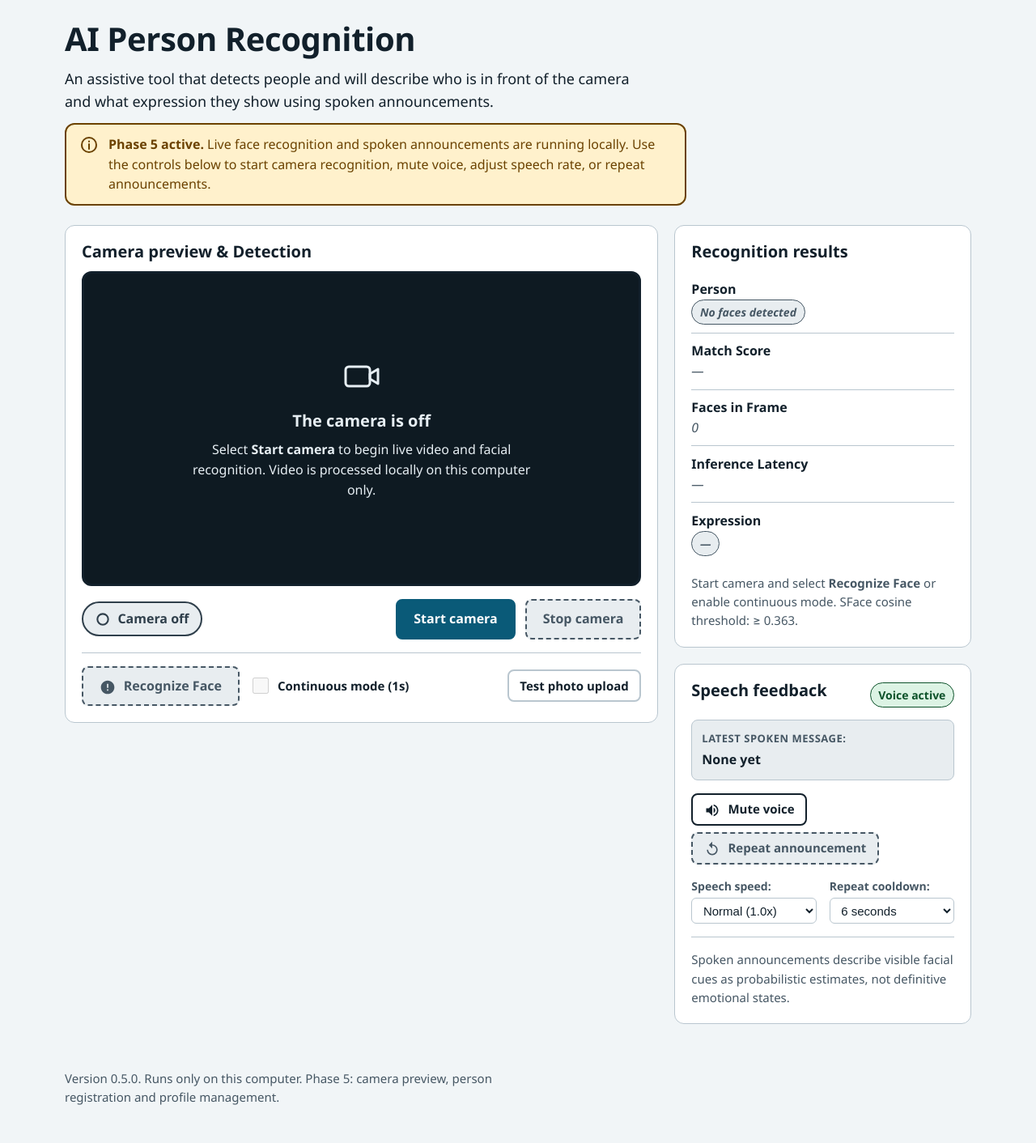
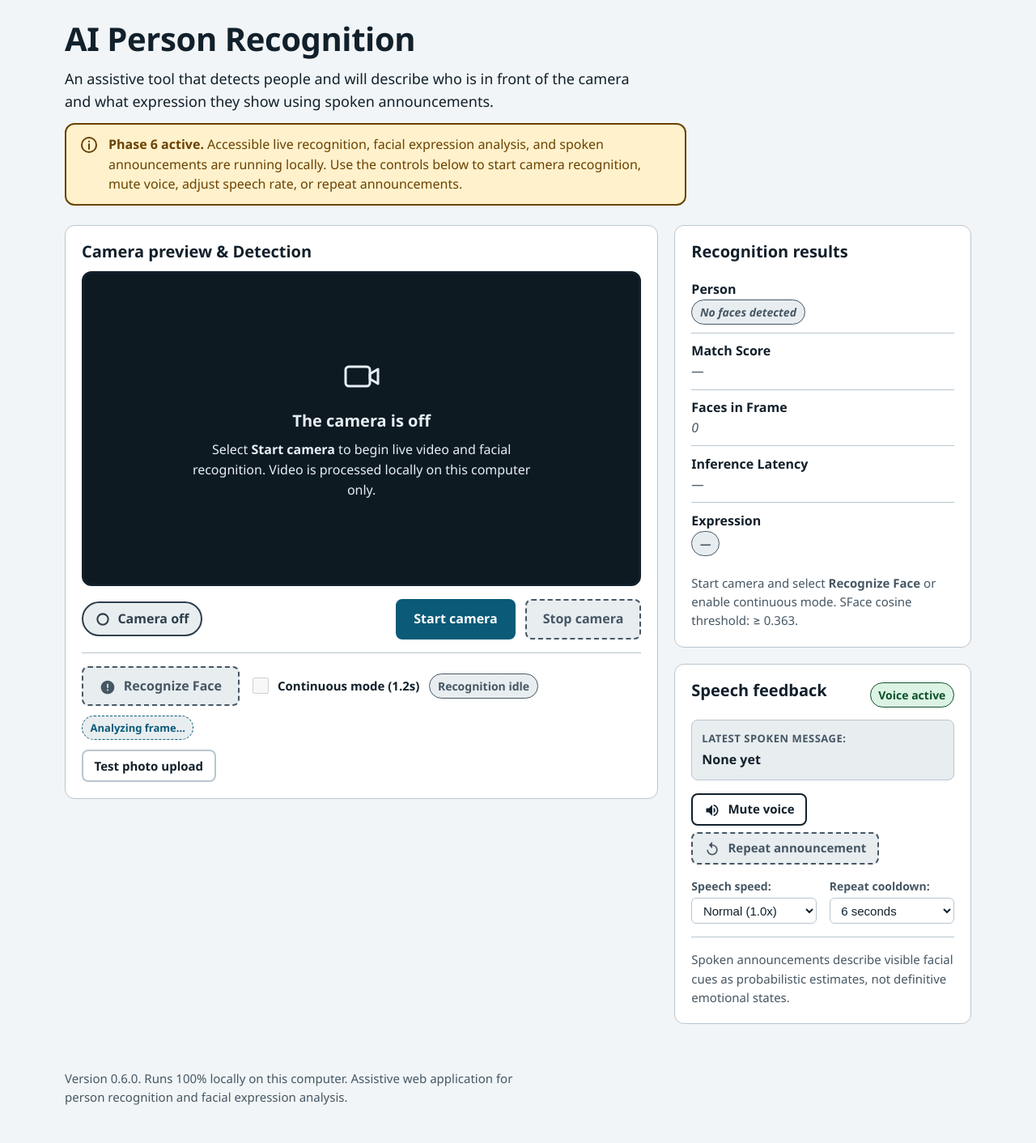
Before and after one commit to vachan18/ai-person-recognition, a Flask app: page / in a window 1280 px wide. Shown: the part 72-1484 px from the top of the page at 81% size. Run offline with Flask 3, Linux system fonts and the light colour scheme; some libraries are stand-ins or nearby versions.

Commit message:
Phase 6: UI/UX refinement, accessibility, multi-face breakdown, and reliability

```diff
--- a/app/config.py
+++ b/app/config.py
@@ -35,8 +35,8 @@ def _env_float(name: str, default: float) -> float:
 
 class Config:
     APP_NAME = "AI Person Recognition"
-    APP_VERSION = "0.5.0"
-    PHASE = 5
+    APP_VERSION = "0.6.0"
+    PHASE = 6
 
     # A missing SECRET_KEY must never fall back to a hardcoded value.
     SECRET_KEY = os.environ.get("SECRET_KEY") or secrets.token_hex(32)
--- a/app/routes/api.py
+++ b/app/routes/api.py
@@ -27,7 +27,7 @@ def _error_response(message: str, code: int = 400):
 
 @api_bp.get("/health")
 def health():
-    """Health check endpoint reporting system status and Phase 5 capabilities."""
+    """Health check endpoint reporting system status and Phase 6 capabilities."""
     return jsonify(
         {
             "status": "ok",
--- a/app/static/css/styles.css
+++ b/app/static/css/styles.css
@@ -609,6 +609,53 @@ main:focus { outline: none; }
 .badge--danger  { background: #fde6e6; color: #8a1818; }
 .badge--neutral { background: #e8edf0; color: #465764; }
 
+/* ---- Phase 6: Processing Indicator & Multi-Face Breakdown ---- */
+.processing-indicator {
+  display: inline-block;
+  padding: 0.25rem 0.6rem;
+  font-size: 0.8125rem;
+  font-weight: 700;
+  color: var(--primary);
+  background: var(--off-bg);
+  border: 1px dashed var(--primary);
+  border-radius: 999px;
+}
+
+.faces-detail-container {
+  margin-top: 1rem;
+  padding-top: 0.75rem;
+  border-top: 1px solid var(--line);
+}
+.faces-detail-heading {
+  font-size: 0.9375rem;
+  font-weight: 700;
+  margin: 0 0 0.5rem;
+  color: var(--ink);
+}
+.faces-detail-list {
+  display: flex;
+  flex-direction: column;
+  gap: 0.5rem;
+}
+.face-detail-card {
+  padding: 0.6rem 0.75rem;
+  background: var(--off-bg);
+  border: 1px solid var(--line);
+  border-radius: 0.375rem;
+  font-size: 0.875rem;
+  display: flex;
+  flex-wrap: wrap;
+  justify-content: space-between;
+  align-items: center;
+  gap: 0.5rem;
+}
+.face-detail-card__identity {
+  font-weight: 700;
+}
+.face-detail-card__expression {
+  color: var(--muted);
+}
+
 /* ---- Phase 5: Speech Feedback Card ---- */
 .speech-card__header {
   display: flex;
--- a/app/static/js/recognition.js
+++ b/app/static/js/recognition.js
@@ -22,6 +22,12 @@
   const resultExpression = document.getElementById('result-expression');
   const announcement = document.getElementById('recognition-announcement');
 
+  // Phase 6 Status & Breakdown elements
+  const recognitionModeBadge = document.getElementById('recognition-mode-badge');
+  const processingIndicator = document.getElementById('processing-indicator');
+  const facesDetailContainer = document.getElementById('faces-detail-container');
+  const facesDetailList = document.getElementById('faces-detail-list');
+
   // Voice Feedback elements (Phase 5)
   const speechStatusBadge = document.getElementById('speech-status-badge');
   const latestAnnouncementText = document.getElementById('latest-announcement-text');
@@ -37,6 +43,8 @@
 
   // State variables
   let isProcessing = false;
+  let activeRequestId = 0;
+  let activeAbortController = null;
   let liveInterval = null;
   let isSpeechMuted = false;
   let lastSpokenMessage = '';
@@ -69,6 +77,8 @@
     if (resultFacesCount) resultFacesCount.textContent = '0';
     if (resultLatency) resultLatency.textContent = '—';
     if (resultExpression) resultExpression.innerHTML = '<span class="badge badge--neutral">—</span>';
+    if (facesDetailContainer) facesDetailContainer.hidden = true;
+    if (facesDetailList) facesDetailList.innerHTML = '';
     if (announcement) announcement.textContent = 'Ready for face recognition.';
     previousPeopleInScene = [];
   }
@@ -84,8 +94,16 @@
       resetResults();
       overlay.hidden = true;
       cancelSpeech();
+      if (recognitionModeBadge) {
+        recognitionModeBadge.className = 'badge badge--neutral';
+        recognitionModeBadge.textContent = 'Camera off';
+      }
     } else {
       overlay.hidden = false;
+      if (recognitionModeBadge && !liveToggle.checked) {
+        recognitionModeBadge.className = 'badge badge--neutral';
+        recognitionModeBadge.textContent = 'Recognition idle';
+      }
     }
   }
 
@@ -334,6 +352,8 @@
       if (resultPerson) resultPerson.innerHTML = '<span class="badge badge--neutral">No faces detected</span>';
       if (resultSimilarity) resultSimilarity.textContent = '—';
       if (resultExpression) resultExpression.innerHTML = '<span class="badge badge--neutral">—</span>';
+      if (facesDetailContainer) facesDetailContainer.hidden = true;
+      if (facesDetailList) facesDetailList.innerHTML = '';
       processSpeechPolicy(data);
       return;
     }
@@ -382,24 +402,86 @@
       resultPerson.innerHTML = personHtml;
     }
 
+    // Phase 6: Multi-face detailed breakdown cards
+    if (facesDetailContainer && facesDetailList) {
+      facesDetailContainer.hidden = false;
+      facesDetailList.innerHTML = faces.map(function (face, idx) {
+        let statusBadge = '';
+        if (face.status === 'recognized') {
+          const sim = face.similarity ? ` (${(face.similarity * 100).toFixed(1)}%)` : '';
+          statusBadge = `<span class="badge badge--success">Recognized: ${face.name || 'Person'}${sim}</span>`;
+        } else if (face.status === 'uncertain') {
+          const sim = face.similarity ? ` (${(face.similarity * 100).toFixed(1)}%)` : '';
+          statusBadge = `<span class="badge badge--warning">Uncertain match${sim}</span>`;
+        } else {
+          statusBadge = `<span class="badge badge--danger">Unknown person</span>`;
+        }
+
+        let exprBadge = '';
+        if (face.expression && face.expression.status === 'classified' && face.expression.label) {
+          const exprName = face.expression.label.charAt(0).toUpperCase() + face.expression.label.slice(1);
+          const exprPct = (face.expression.confidence * 100).toFixed(0);
+          exprBadge = `<span class="badge badge--success">${exprName} (${exprPct}%)</span>`;
+        } else if (face.expression && face.expression.status === 'uncertain') {
+          exprBadge = `<span class="badge badge--warning">Expression uncertain</span>`;
+        } else {
+          exprBadge = `<span class="badge badge--neutral">Expression unclassified</span>`;
+        }
+
+        const box = face.box || {};
+        const boxLabel = box.width ? `<span class="text-muted" style="margin-left: 0.5rem; font-size: 0.8125rem;">${box.width}×${box.height}px</span>` : '';
+
+        return `<div class="face-detail-card">
+          <div class="face-detail-card__identity">
+            <span>Face #${idx + 1}: </span>
+            ${statusBadge}
+            ${boxLabel}
+          </div>
+          <div class="face-detail-card__expression">
+            ${exprBadge}
+          </div>
+        </div>`;
+      }).join('');
+    }
+
     // Dispatch announcement policy
     processSpeechPolicy(data);
   }
 
-  // Single-flight network request with backpressure
+  // Single-flight network request with backpressure and stale cancellation
   async function performRecognition(imageDataUrl, originalWidth, originalHeight) {
     if (isProcessing) return;
     isProcessing = true;
     recognizeBtn.disabled = true;
+
+    if (processingIndicator) {
+      processingIndicator.hidden = false;
+    }
+
+    // Abort previous in-flight request if any
+    if (activeAbortController) {
+      try {
+        activeAbortController.abort();
+      } catch (e) {}
+    }
+    const abortController = new AbortController();
+    activeAbortController = abortController;
+    const reqId = ++activeRequestId;
 
     try {
       const resp = await fetch('/api/recognize', {
         method: 'POST',
         headers: { 'Content-Type': 'application/json' },
         body: JSON.stringify({ image: imageDataUrl }),
+        signal: abortController.signal,
       });
 
       const data = await resp.json();
+
+      // Guard against stale response if another request was triggered
+      if (reqId !== activeRequestId) {
+        return;
+      }
 
       if (resp.status === 200 && data.status === 'ok') {
         updateResultsUI(data);
@@ -409,11 +491,21 @@
         if (announcement) announcement.textContent = `Error: ${errorMsg}`;
       }
     } catch (err) {
-      if (announcement) announcement.textContent = 'Network or server error during recognition.';
+      if (err.name === 'AbortError') {
+        return; // Normal cancellation
+      }
+      if (reqId === activeRequestId) {
+        if (announcement) announcement.textContent = 'Network or server error during recognition.';
+      }
     } finally {
-      isProcessing = false;
-      const isCameraOn = cameraStatus && cameraStatus.getAttribute('data-state') === 'on';
-      recognizeBtn.disabled = !isCameraOn;
+      if (reqId === activeRequestId) {
+        isProcessing = false;
+        if (processingIndicator) {
+          processingIndicator.hidden = true;
+        }
+        const isCameraOn = cameraStatus && cameraStatus.getAttribute('data-state') === 'on';
+        recognizeBtn.disabled = !isCameraOn;
+      }
     }
   }
 
@@ -428,6 +520,10 @@
 
   function startLiveRecognition() {
     if (liveInterval) clearInterval(liveInterval);
+    if (recognitionModeBadge) {
+      recognitionModeBadge.className = 'badge badge--success';
+      recognitionModeBadge.textContent = 'Continuous active (1.2s)';
+    }
     onRecognizeClick();
     // Controlled, measured 1200ms processing loop with single-flight backpressure
     liveInterval = setInterval(function () {
@@ -444,6 +540,22 @@
     if (liveInterval) {
       clearInterval(liveInterval);
       liveInterval = null;
+    }
+    if (activeAbortController) {
+      try {
+        activeAbortController.abort();
+      } catch (e) {}
+      activeAbortController = null;
+    }
+    activeRequestId++;
+    isProcessing = false;
+    if (processingIndicator) {
+      processingIndicator.hidden = true;
+    }
+    const isCameraOn = cameraStatus && cameraStatus.getAttribute('data-state') === 'on';
+    if (recognitionModeBadge) {
+      recognitionModeBadge.className = 'badge badge--neutral';
+      recognitionModeBadge.textContent = isCameraOn ? 'Recognition idle' : 'Camera off';
     }
     cancelSpeech();
   }
--- a/app/templates/base.html
+++ b/app/templates/base.html
@@ -28,7 +28,7 @@
   </main>
 
   <footer class="site-footer">
-    <p>Version {{ config.APP_VERSION }}. Runs only on this computer. Phase {{ config.PHASE }}: camera preview, person registration and profile management.</p>
+    <p>Version {{ config.APP_VERSION }}. Runs 100% locally on this computer. Assistive web application for person recognition and facial expression analysis.</p>
   </footer>
 
   {% block scripts %}{% endblock %}
--- a/app/templates/dashboard.html
+++ b/app/templates/dashboard.html
@@ -11,7 +11,7 @@
     </p>
     <p class="notice">
       <svg class="icon" viewBox="0 0 24 24" aria-hidden="true" focusable="false"><circle cx="12" cy="12" r="9" fill="none" stroke="currentColor" stroke-width="2"/><path d="M12 11v6M12 7.5v.5" stroke="currentColor" stroke-width="2" stroke-linecap="round"/></svg>
-      <span><strong>Phase 5 active.</strong> Live face recognition and spoken announcements are running locally. Use the controls below to start camera recognition, mute voice, adjust speech rate, or repeat announcements.</span>
+      <span><strong>Phase 6 active.</strong> Accessible live recognition, facial expression analysis, and spoken announcements are running locally. Use the controls below to start camera recognition, mute voice, adjust speech rate, or repeat announcements.</span>
     </p>
   </section>
 
@@ -56,8 +56,10 @@
           </button>
           <label class="toggle-control" for="live-recognition-toggle">
             <input type="checkbox" id="live-recognition-toggle" class="toggle-checkbox" disabled />
-            <span>Continuous mode (1s)</span>
+            <span>Continuous mode (1.2s)</span>
           </label>
+          <span id="recognition-mode-badge" class="badge badge--neutral">Recognition idle</span>
+          <span id="processing-indicator" class="processing-indicator" hidden role="status" aria-live="polite">Analyzing frame...</span>
         </div>
 
         <div class="recognition-bar__upload">
@@ -97,6 +99,13 @@
             <dd id="result-expression"><span class="badge badge--neutral">—</span></dd>
           </div>
         </dl>
+
+        <!-- Multi-Face Detailed Breakdown -->
+        <div id="faces-detail-container" class="faces-detail-container" hidden>
+          <h3 class="faces-detail-heading">Detected Faces Breakdown</h3>
+          <div id="faces-detail-list" class="faces-detail-list"></div>
+        </div>
+
         <p class="hint">Start camera and select <strong>Recognize Face</strong> or enable continuous mode. SFace cosine threshold: &ge; 0.363.</p>
       </section>
 
```
Also changed, not shown: tests/test_app.py (+3 -2 lines), tests/test_phase6_refinements.py (added, +81 -0 lines), tests/test_speech_and_live.py (+2 -2 lines), README.md.
